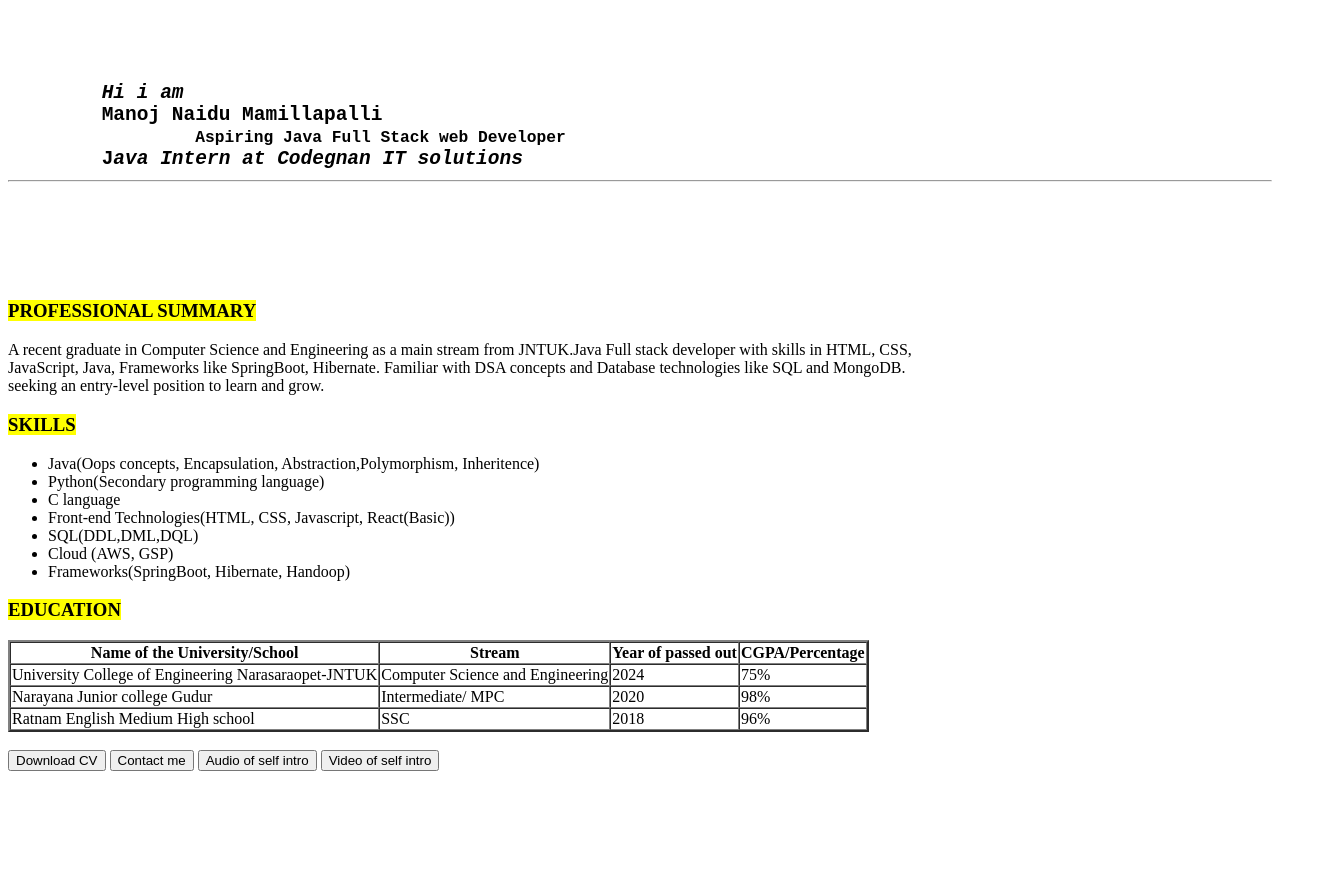
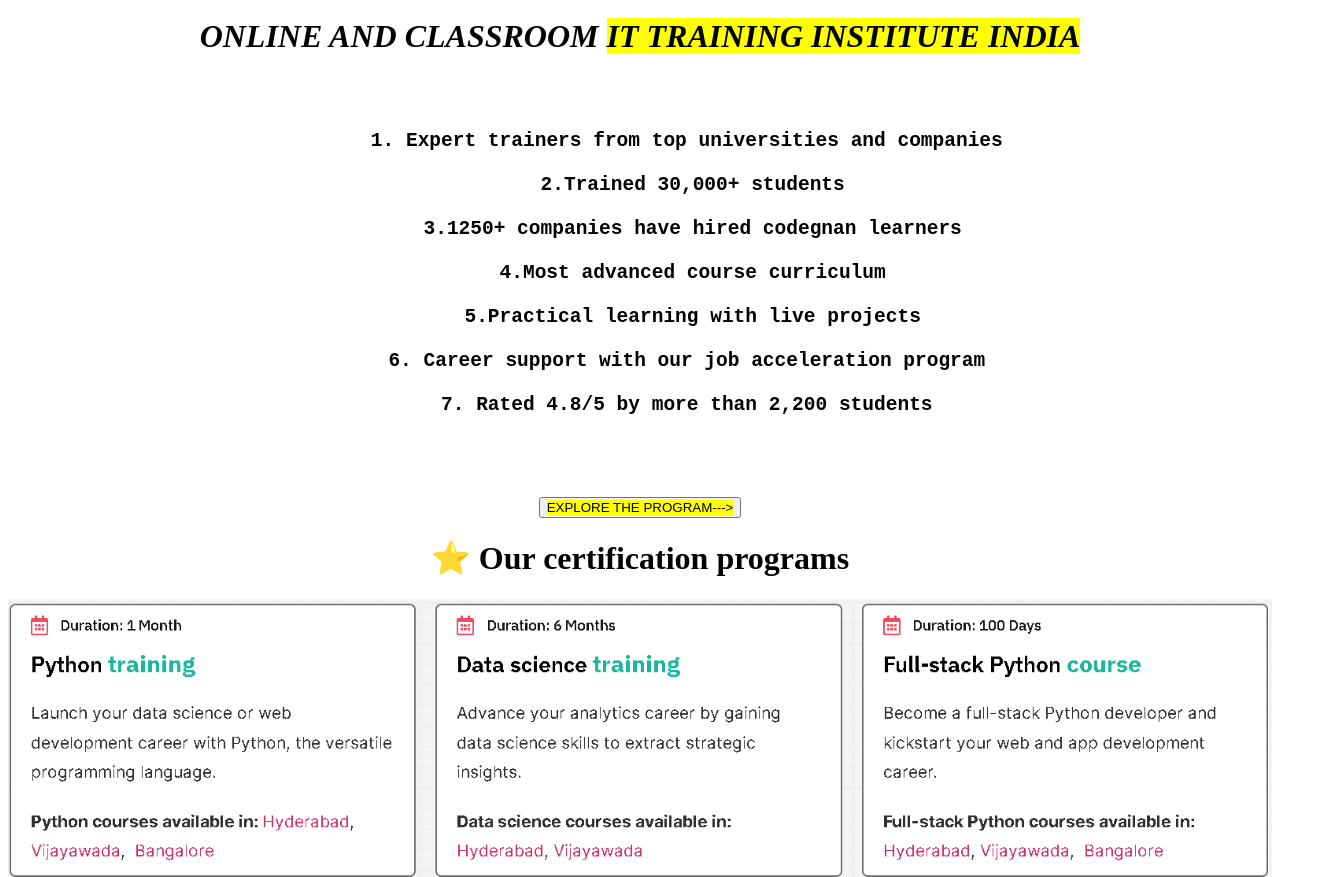
Before and after one commit to manojmamillapalli/Blog, a plain HTML site: page index.html in a window 1280 px wide. Shown: the part 268-1145 px from the top of the page, 1334 px wide, since content can reach past the window. Before the commit the page ends 1047 px from the top, so only its background shows below. Drawn offline with Linux system fonts and the light colour scheme.

Commit message:
first commit

```diff
--- a/index.html
+++ b/index.html
@@ -5,72 +5,94 @@
     <meta name="viewport" content="width=device-width, initial-scale=1.0">
     <title>Document</title>
 </head>
-<body>
-   <center><img  width="20%" height="20%"  src="college pic.jpg" alt="Manoj naidu Mamillapalli"/></center>
-    <pre >
-        <marquee>Portfolio of Manoj naidu Mamillapalli</marquee>
-       <h2>
-        <i>Hi i am </i>
-        <strong>Manoj Naidu Mamillapalli</strong>
-                <small><strong>Aspiring Java Full Stack web Developer</strong></small>
-        <strong>J<i>ava Intern at Codegnan IT solutions</i><hr/></strong>
-       </h2>
-    </pre>
-    <h3><mark >PROFESSIONAL SUMMARY</mark></h3>
+<center>
+    <body>
+        <center> <img src="codegnan.jpeg" height="20%" width="20%"/></center>
+         <h1><i>ONLINE AND CLASSROOM <MARK>IT TRAINING INSTITUTE INDIA</MARK></i></h1>
+         <pre>
+        <h2>
+        1. Expert trainers from top universities and companies
 
-    <p>A recent graduate in Computer Science and Engineering as a main stream from JNTUK.Java Full stack  developer with skills in HTML, CSS,<br/> JavaScript, Java, Frameworks like SpringBoot, Hibernate.
-    Familiar with DSA concepts and Database technologies like SQL and MongoDB.<br/>seeking an entry-level position to learn and grow.
-    </p>
+         2.Trained 30,000+ students
 
-            <!-- <a href="file:///C:/Users/Manoj%20Naidu/Downloads/Mamillapalli%20Manoj%20naidu_Destination.pdf" target="_blank "><button>Download CV</button></a>
-            <a href="contact.html"><button>Contact me</button></a>
-            <a href="mailto:manojmamillapalli156@gmail.com"><button>Hire me</button></a>
-        -->
+         3.1250+ companies have hired codegnan learners
 
-        <h3><mark>SKILLS</mark></h3>
-        <ul>
-            <li>Java(Oops concepts, Encapsulation, Abstraction,Polymorphism, Inheritence)
-            <li>Python(Secondary programming language)</li>
-            <li>C language</li>
-            <li>Front-end Technologies(HTML, CSS, Javascript, React(Basic))</li>
-            <li>SQL(DDL,DML,DQL)</li>
-            <li>Cloud (AWS, GSP)</li>
-            <li>Frameworks(SpringBoot, Hibernate, Handoop)</li>
-        </ul>
+         4.Most advanced course curriculum
 
-        <h3><mark>EDUCATION</mark></h3>
-        <table border="2px" cellspacing="0">
+         5.Practical learning with live projects
+
+        6. Career support with our job acceleration program
+
+        7. Rated 4.8/5 by more than 2,200 students
+        </h2>
+         </pre>
+         <button><mark>EXPLORE THE PROGRAM---></mark></button>
+         <p><center><h1>⭐ Our certification programs</h1></center></p>
+         <center><img src="coarses.png" width="100%" height="100%"/></center>
+         <h1><strong><enm>Companies where Our students got placed</enm></strong></h1>
+         <img src="companies.png" width="100%" height="100%"/>
+         <img src="founders.png" width="100%" height="100%"/>
+         <h1><mark>OUR BRANCHES</mark></h1>
+         <table border="1px" cellspacing="0px">
             <tr>
-                <th>Name of the University/School  </th>
-                <th>Stream  </th>
-                <th>Year of passed out  </th>
-                <th>CGPA/Percentage  </th>
+                <td><pre>
+            HYDERABAD TRAINING CENTER
+            Kothwal Madhava Reddy Plaza,
+            Near JNTUH Metro Station,
+            Nizampet X Roads, Hyderabad, 500072
+            Visit our Hyderabad campus</pre>
+                </td>
+                <td> <pre>VIJAYAWADA TRAINING CENTER
+
+40-5-19/16, Prasad Naidu Complex,
+P.B.Siddhartha Busstop,
+Moghalrajpuram, Vijayawada,
+Andhra Pradesh, 520010.
+
+Visit our Vijayawada campus
+                </pre></td>
+                <td>
+                    <PRE>
+Bangalore IT training centre
+#951, 16th Main,
+BTM 2nd Stage, Bengaluru,
+ Karnataka, 560076
+
+
+Visit our Bangalore campus
+                    </PRE>
+                </td>
             </tr>
-            <tr>
-                <td>University College of Engineering Narasaraopet-JNTUK</td>
-                <td>Computer Science and Engineering</td>
-                <td>2024</td>
-                <td>75%</td>
-            </tr>
-            <tr>
-                <td> Narayana Junior college Gudur</td>
-                <td> Intermediate/ MPC</td>
-                <td>2020</td>
-                <td>98%</td>
-            </tr>
-            <tr>
-                <td>Ratnam English Medium High school</td>
-                <td>SSC</td>
-                <td>2018</td>
-                <td>96%</td>
-            </tr>
-        </table><br/>
-        <a href="file:///C:/Users/Manoj%20Naidu/Downloads/Mamillapalli%20Manoj%20naidu_Destination.pdf" target="_blank ">
-            <button>Download CV</button></a>
-            <a href="contact.html"><button>Contact me</button></a>
+         </table><br/>
+         <iframe width="560" height="315" src="https://www.youtube.com/embed/vemRDQ1Oxr0?si=lYEvhEpvPc0OR39d"
+         title="YouTube video player" frameborder="0" allow="accelerometer; autoplay; clipboard-write; encrypted-media; gyroscope; picture-in-picture; web-share"
+          referrerpolicy="strict-origin-when-cross-origin" allowfullscreen></iframe>
+          <iframe width="560" height="315" src="https://www.youtube.com/embed/m6NmyzNgCZU?si=rnHhn-7ZnfWhJtdD"
+          title="YouTube video player" frameborder="0" allow="accelerometer; autoplay; clipboard-write; encrypted-media; gyroscope; picture-in-picture; web-share"
+           referrerpolicy="strict-origin-when-cross-origin" allowfullscreen></iframe>
+           <audio controls>
+            <source src=" " type="audio/mp3"/>
+           </audio>
 
-    <a href="audio.html" ><button>Audio of self intro</button></a>
-    <a href="audio.html" ><button>Video of self intro</button></a>
+           <h1><i>REACH US</i></h1>
+           <form>
+            <label> User name</label><br/>
+            <input type="text" placeholder="name of the person" name="username"/><br/>
+            <label>Email id</label><br/>
+            <input type="email" placeholder="email" email="@gmail.com"/><br/>
+            <label>Mobile</label><br/>
+            <input type="number" placeholder="Mobile number" name="number"/><br/>
+            <label>Date of Birth</label><br/>
+            <input type="date" placeholder="date of birth" name="DOB"/><br/>
+            <textarea>
 
-</body>
+
+            </textarea><br/>
+            <input type="button" value="submit"/><br/>
+
+
+
+          </form>
+     </body>
+</center>
 </html>
```
Also changed, not shown: Blog.html (deleted, +0 -98 lines).
